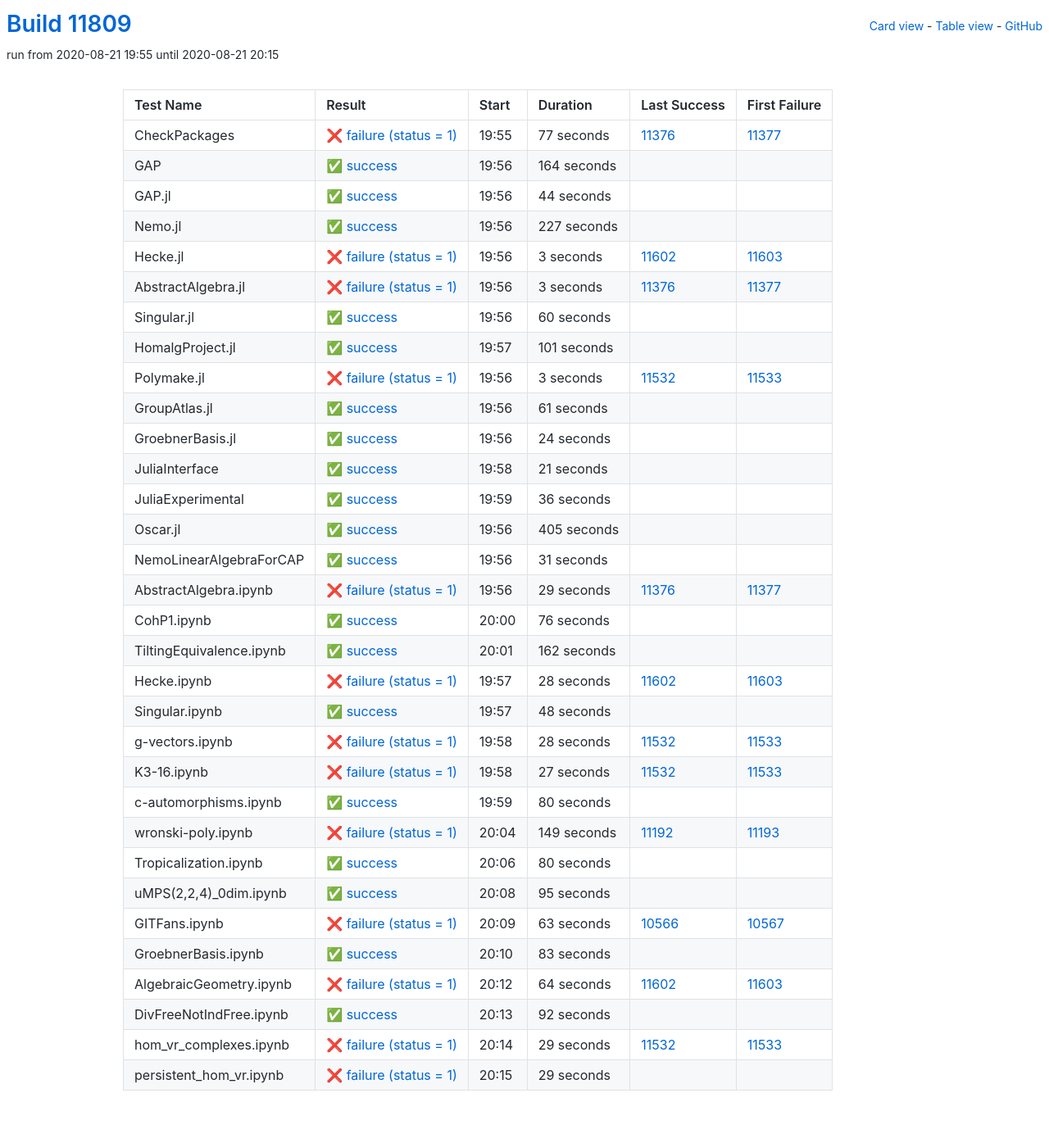
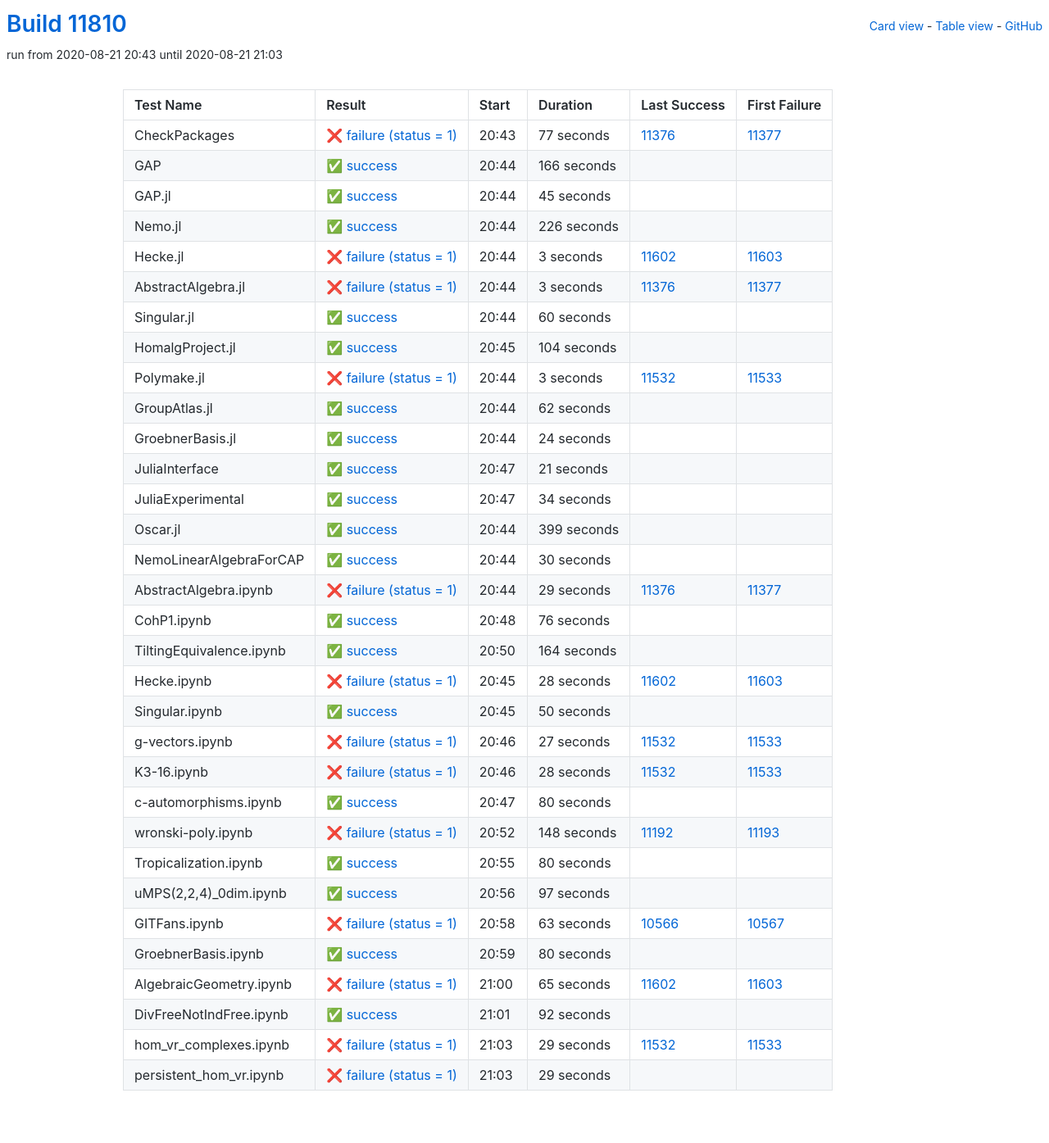
Before and after one commit to oscar-system/oscar-ci-status, a Jekyll site: the page built from table.html, in a window 1280 px wide. Shown: the whole page at 82% size. Built offline with Jekyll 4.4.1, drawn with Linux system fonts in a browser that asks for light colours.

Commit message:
Build #11810

```diff
--- a/_data/ci.yml
+++ b/_data/ci.yml
@@ -1,6 +1,6 @@
 ---
-build: 11809
-build_url: https://oscarci.mathematik.uni-kl.de/job/oscar/11809/
+build: 11810
+build_url: https://oscarci.mathematik.uni-kl.de/job/oscar/11810/
 job: oscar
 organization: oscar-system
 repo: oscar-ci-status
@@ -8,8 +8,8 @@
 tests:
 - name: CheckPackages
   id: checkpackages
-  log: https://oscarci.mathematik.uni-kl.de/job/oscar/11809/artifact/logs/build-11809/CheckPackages.log
-  start: 2020-08-21 19:55
+  log: https://oscarci.mathematik.uni-kl.de/job/oscar/11810/artifact/logs/build-11810/CheckPackages.log
+  start: 2020-08-21 20:43
   success: false
   exitcode: 1
   status: failure
@@ -20,44 +20,44 @@
   first_failure_url: https://oscarci.mathematik.uni-kl.de/job/oscar/11377/
 - name: GAP
   id: gap
-  log: https://oscarci.mathematik.uni-kl.de/job/oscar/11809/artifact/logs/build-11809/GAP.log
-  start: 2020-08-21 19:56
+  log: https://oscarci.mathematik.uni-kl.de/job/oscar/11810/artifact/logs/build-11810/GAP.log
+  start: 2020-08-21 20:44
   success: true
   exitcode: 0
   status: success
-  duration: 164
+  duration: 166
   last_success: false
   last_success_url:
   first_failure: false
   first_failure_url:
 - name: GAP.jl
   id: gap-jl
-  log: https://oscarci.mathematik.uni-kl.de/job/oscar/11809/artifact/logs/build-11809/GAP.jl.log
-  start: 2020-08-21 19:56
+  log: https://oscarci.mathematik.uni-kl.de/job/oscar/11810/artifact/logs/build-11810/GAP.jl.log
+  start: 2020-08-21 20:44
   success: true
   exitcode: 0
   status: success
-  duration: 44
+  duration: 45
   last_success: false
   last_success_url:
   first_failure: false
   first_failure_url:
 - name: Nemo.jl
   id: nemo-jl
-  log: https://oscarci.mathematik.uni-kl.de/job/oscar/11809/artifact/logs/build-11809/Nemo.jl.log
-  start: 2020-08-21 19:56
+  log: https://oscarci.mathematik.uni-kl.de/job/oscar/11810/artifact/logs/build-11810/Nemo.jl.log
+  start: 2020-08-21 20:44
   success: true
   exitcode: 0
   status: success
-  duration: 227
+  duration: 226
   last_success: false
   last_success_url:
   first_failure: false
   first_failure_url:
 - name: Hecke.jl
   id: hecke-jl
-  log: https://oscarci.mathematik.uni-kl.de/job/oscar/11809/artifact/logs/build-11809/Hecke.jl.log
-  start: 2020-08-21 19:56
+  log: https://oscarci.mathematik.uni-kl.de/job/oscar/11810/artifact/logs/build-11810/Hecke.jl.log
+  start: 2020-08-21 20:44
   success: false
   exitcode: 1
   status: failure
@@ -68,8 +68,8 @@
   first_failure_url: https://oscarci.mathematik.uni-kl.de/job/oscar/11603/
 - name: AbstractAlgebra.jl
   id: abstractalgebra-jl
-  log: https://oscarci.mathematik.uni-kl.de/job/oscar/11809/artifact/logs/build-11809/AbstractAlgebra.jl.log
-  start: 2020-08-21 19:56
+  log: https://oscarci.mathematik.uni-kl.de/job/oscar/11810/artifact/logs/build-11810/AbstractAlgebra.jl.log
+  start: 2020-08-21 20:44
   success: false
   exitcode: 1
   status: failure
@@ -80,8 +80,8 @@
   first_failure_url: https://oscarci.mathematik.uni-kl.de/job/oscar/11377/
 - name: Singular.jl
   id: singular-jl
-  log: https://oscarci.mathematik.uni-kl.de/job/oscar/11809/artifact/logs/build-11809/Singular.jl.log
-  start: 2020-08-21 19:56
+  log: https://oscarci.mathematik.uni-kl.de/job/oscar/11810/artifact/logs/build-11810/Singular.jl.log
+  start: 2020-08-21 20:44
   success: true
   exitcode: 0
   status: success
@@ -92,20 +92,20 @@
   first_failure_url:
 - name: HomalgProject.jl
   id: homalgproject-jl
-  log: https://oscarci.mathematik.uni-kl.de/job/oscar/11809/artifact/logs/build-11809/HomalgProject.jl.log
-  start: 2020-08-21 19:57
+  log: https://oscarci.mathematik.uni-kl.de/job/oscar/11810/artifact/logs/build-11810/HomalgProject.jl.log
+  start: 2020-08-21 20:45
   success: true
   exitcode: 0
   status: success
-  duration: 101
+  duration: 104
   last_success: false
   last_success_url:
   first_failure: false
   first_failure_url:
 - name: Polymake.jl
   id: polymake-jl
-  log: https://oscarci.mathematik.uni-kl.de/job/oscar/11809/artifact/logs/build-11809/Polymake.jl.log
-  start: 2020-08-21 19:56
+  log: https://oscarci.mathematik.uni-kl.de/job/oscar/11810/artifact/logs/build-11810/Polymake.jl.log
+  start: 2020-08-21 20:44
   success: false
   exitcode: 1
   status: failure
@@ -116,20 +116,20 @@
   first_failure_url: https://oscarci.mathematik.uni-kl.de/job/oscar/11533/
 - name: GroupAtlas.jl
   id: groupatlas-jl
-  log: https://oscarci.mathematik.uni-kl.de/job/oscar/11809/artifact/logs/build-11809/GroupAtlas.jl.log
-  start: 2020-08-21 19:56
+  log: https://oscarci.mathematik.uni-kl.de/job/oscar/11810/artifact/logs/build-11810/GroupAtlas.jl.log
+  start: 2020-08-21 20:44
   success: true
   exitcode: 0
   status: success
-  duration: 61
+  duration: 62
   last_success: false
   last_success_url:
   first_failure: false
   first_failure_url:
 - name: GroebnerBasis.jl
   id: groebnerbasis-jl
-  log: https://oscarci.mathematik.uni-kl.de/job/oscar/11809/artifact/logs/build-11809/GroebnerBasis.jl.log
-  start: 2020-08-21 19:56
+  log: https://oscarci.mathematik.uni-kl.de/job/oscar/11810/artifact/logs/build-11810/GroebnerBasis.jl.log
+  start: 2020-08-21 20:44
   success: true
   exitcode: 0
   status: success
@@ -140,8 +140,8 @@
   first_failure_url:
 - name: JuliaInterface
   id: juliainterface
-  log: https://oscarci.mathematik.uni-kl.de/job/oscar/11809/artifact/logs/build-11809/JuliaInterface.log
-  start: 2020-08-21 19:58
+  log: https://oscarci.mathematik.uni-kl.de/job/oscar/11810/artifact/logs/build-11810/JuliaInterface.log
+  start: 2020-08-21 20:47
   success: true
   exitcode: 0
   status: success
@@ -152,44 +152,44 @@
   first_failure_url:
 - name: JuliaExperimental
   id: juliaexperimental
-  log: https://oscarci.mathematik.uni-kl.de/job/oscar/11809/artifact/logs/build-11809/JuliaExperimental.log
-  start: 2020-08-21 19:59
+  log: https://oscarci.mathematik.uni-kl.de/job/oscar/11810/artifact/logs/build-11810/JuliaExperimental.log
+  start: 2020-08-21 20:47
   success: true
   exitcode: 0
   status: success
-  duration: 36
+  duration: 34
   last_success: false
   last_success_url:
   first_failure: false
   first_failure_url:
 - name: Oscar.jl
   id: oscar-jl
-  log: https://oscarci.mathematik.uni-kl.de/job/oscar/11809/artifact/logs/build-11809/Oscar.jl.log
-  start: 2020-08-21 19:56
+  log: https://oscarci.mathematik.uni-kl.de/job/oscar/11810/artifact/logs/build-11810/Oscar.jl.log
+  start: 2020-08-21 20:44
   success: true
   exitcode: 0
   status: success
-  duration: 405
+  duration: 399
   last_success: false
   last_success_url:
   first_failure: false
   first_failure_url:
 - name: NemoLinearAlgebraForCAP
   id: nemolinearalgebraforcap
-  log: https://oscarci.mathematik.uni-kl.de/job/oscar/11809/artifact/logs/build-11809/NemoLinearAlgebraForCAP.log
-  start: 2020-08-21 19:56
+  log: https://oscarci.mathematik.uni-kl.de/job/oscar/11810/artifact/logs/build-11810/NemoLinearAlgebraForCAP.log
+  start: 2020-08-21 20:44
   success: true
   exitcode: 0
   status: success
-  duration: 31
+  duration: 30
   last_success: false
   last_success_url:
   first_failure: false
   first_failure_url:
 - name: AbstractAlgebra.ipynb
   id: abstractalgebra-ipynb
-  log: https://oscarci.mathematik.uni-kl.de/job/oscar/11809/artifact/logs/build-11809/AbstractAlgebra.ipynb.log
-  start: 2020-08-21 19:56
+  log: https://oscarci.mathematik.uni-kl.de/job/oscar/11810/artifact/logs/build-11810/AbstractAlgebra.ipynb.log
+  start: 2020-08-21 20:44
   success: false
   exitcode: 1
   status: failure
@@ -200,8 +200,8 @@
   first_failure_url: https://oscarci.mathematik.uni-kl.de/job/oscar/11377/
 - name: CohP1.ipynb
   id: cohp1-ipynb
-  log: https://oscarci.mathematik.uni-kl.de/job/oscar/11809/artifact/logs/build-11809/CohP1.ipynb.log
-  start: 2020-08-21 20:00
+  log: https://oscarci.mathematik.uni-kl.de/job/oscar/11810/artifact/logs/build-11810/CohP1.ipynb.log
+  start: 2020-08-21 20:48
   success: true
   exitcode: 0
   status: success
@@ -212,20 +212,20 @@
   first_failure_url:
 - name: TiltingEquivalence.ipynb
   id: tiltingequivalence-ipynb
-  log: https://oscarci.mathematik.uni-kl.de/job/oscar/11809/artifact/logs/build-11809/TiltingEquivalence.ipynb.log
-  start: 2020-08-21 20:01
+  log: https://oscarci.mathematik.uni-kl.de/job/oscar/11810/artifact/logs/build-11810/TiltingEquivalence.ipynb.log
+  start: 2020-08-21 20:50
   success: true
   exitcode: 0
   status: success
-  duration: 162
+  duration: 164
   last_success: false
   last_success_url:
   first_failure: false
   first_failure_url:
 - name: Hecke.ipynb
   id: hecke-ipynb
-  log: https://oscarci.mathematik.uni-kl.de/job/oscar/11809/artifact/logs/build-11809/Hecke.ipynb.log
-  start: 2020-08-21 19:57
+  log: https://oscarci.mathematik.uni-kl.de/job/oscar/11810/artifact/logs/build-11810/Hecke.ipynb.log
+  start: 2020-08-21 20:45
   success: false
   exitcode: 1
   status: failure
@@ -236,20 +236,32 @@
   first_failure_url: https://oscarci.mathematik.uni-kl.de/job/oscar/11603/
 - name: Singular.ipynb
   id: singular-ipynb
-  log: https://oscarci.mathematik.uni-kl.de/job/oscar/11809/artifact/logs/build-11809/Singular.ipynb.log
-  start: 2020-08-21 19:57
+  log: https://oscarci.mathematik.uni-kl.de/job/oscar/11810/artifact/logs/build-11810/Singular.ipynb.log
+  start: 2020-08-21 20:45
   success: true
   exitcode: 0
   status: success
-  duration: 48
+  duration: 50
   last_success: false
   last_success_url:
   first_failure: false
   first_failure_url:
 - name: g-vectors.ipynb
   id: g-vectors-ipynb
-  log: https://oscarci.mathematik.uni-kl.de/job/oscar/11809/artifact/logs/build-11809/g-vectors.ipynb.log
-  start: 2020-08-21 19:58
+  log: https://oscarci.mathematik.uni-kl.de/job/oscar/11810/artifact/logs/build-11810/g-vectors.ipynb.log
+  start: 2020-08-21 20:46
+  success: false
+  exitcode: 1
+  status: failure
+  duration: 27
+  last_success: 11532
+  last_success_url: https://oscarci.mathematik.uni-kl.de/job/oscar/11532/
+  first_failure: 11533
+  first_failure_url: https://oscarci.mathematik.uni-kl.de/job/oscar/11533/
+- name: K3-16.ipynb
+  id: k3-16-ipynb
+  log: https://oscarci.mathematik.uni-kl.de/job/oscar/11810/artifact/logs/build-11810/K3-16.ipynb.log
+  start: 2020-08-21 20:46
   success: false
   exitcode: 1
   status: failure
@@ -258,22 +270,10 @@
   last_success_url: https://oscarci.mathematik.uni-kl.de/job/oscar/11532/
   first_failure: 11533
   first_failure_url: https://oscarci.mathematik.uni-kl.de/job/oscar/11533/
-- name: K3-16.ipynb
-  id: k3-16-ipynb
-  log: https://oscarci.mathematik.uni-kl.de/job/oscar/11809/artifact/logs/build-11809/K3-16.ipynb.log
-  start: 2020-08-21 19:58
-  success: false
-  exitcode: 1
-  status: failure
-  duration: 27
-  last_success: 11532
-  last_success_url: https://oscarci.mathematik.uni-kl.de/job/oscar/11532/
-  first_failure: 11533
-  first_failure_url: https://oscarci.mathematik.uni-kl.de/job/oscar/11533/
 - name: c-automorphisms.ipynb
   id: c-automorphisms-ipynb
-  log: https://oscarci.mathematik.uni-kl.de/job/oscar/11809/artifact/logs/build-11809/c-automorphisms.ipynb.log
-  start: 2020-08-21 19:59
+  log: https://oscarci.mathematik.uni-kl.de/job/oscar/11810/artifact/logs/build-11810/c-automorphisms.ipynb.log
+  start: 2020-08-21 20:47
   success: true
   exitcode: 0
   status: success
@@ -284,20 +284,20 @@
   first_failure_url:
 - name: wronski-poly.ipynb
   id: wronski-poly-ipynb
-  log: https://oscarci.mathematik.uni-kl.de/job/oscar/11809/artifact/logs/build-11809/wronski-poly.ipynb.log
-  start: 2020-08-21 20:04
+  log: https://oscarci.mathematik.uni-kl.de/job/oscar/11810/artifact/logs/build-11810/wronski-poly.ipynb.log
+  start: 2020-08-21 20:52
   success: false
   exitcode: 1
   status: failure
-  duration: 149
+  duration: 148
   last_success: 11192
   last_success_url: https://oscarci.mathematik.uni-kl.de/job/oscar/11192/
   first_failure: 11193
   first_failure_url: https://oscarci.mathematik.uni-kl.de/job/oscar/11193/
 - name: Tropicalization.ipynb
   id: tropicalization-ipynb
-  log: https://oscarci.mathematik.uni-kl.de/job/oscar/11809/artifact/logs/build-11809/Tropicalization.ipynb.log
-  start: 2020-08-21 20:06
+  log: https://oscarci.mathematik.uni-kl.de/job/oscar/11810/artifact/logs/build-11810/Tropicalization.ipynb.log
+  start: 2020-08-21 20:55
   success: true
   exitcode: 0
   status: success
@@ -308,20 +308,20 @@
   first_failure_url:
 - name: uMPS(2,2,4)_0dim.ipynb
   id: umps-2-2-4-0dim-ipynb
-  log: https://oscarci.mathematik.uni-kl.de/job/oscar/11809/artifact/logs/build-11809/uMPS-2-2-4-_0dim.ipynb.log
-  start: 2020-08-21 20:08
+  log: https://oscarci.mathematik.uni-kl.de/job/oscar/11810/artifact/logs/build-11810/uMPS-2-2-4-_0dim.ipynb.log
+  start: 2020-08-21 20:56
   success: true
   exitcode: 0
   status: success
-  duration: 95
+  duration: 97
   last_success: false
   last_success_url:
   first_failure: false
   first_failure_url:
 - name: GITFans.ipynb
   id: gitfans-ipynb
-  log: https://oscarci.mathematik.uni-kl.de/job/oscar/11809/artifact/logs/build-11809/GITFans.ipynb.log
-  start: 2020-08-21 20:09
+  log: https://oscarci.mathematik.uni-kl.de/job/oscar/11810/artifact/logs/build-11810/GITFans.ipynb.log
+  start: 2020-08-21 20:58
   success: false
   exitcode: 1
   status: failure
@@ -332,32 +332,32 @@
   first_failure_url: https://oscarci.mathematik.uni-kl.de/job/oscar/10567/
 - name: GroebnerBasis.ipynb
   id: groebnerbasis-ipynb
-  log: https://oscarci.mathematik.uni-kl.de/job/oscar/11809/artifact/logs/build-11809/GroebnerBasis.ipynb.log
-  start: 2020-08-21 20:10
+  log: https://oscarci.mathematik.uni-kl.de/job/oscar/11810/artifact/logs/build-11810/GroebnerBasis.ipynb.log
+  start: 2020-08-21 20:59
   success: true
   exitcode: 0
   status: success
-  duration: 83
+  duration: 80
   last_success: false
   last_success_url:
   first_failure: false
   first_failure_url:
 - name: AlgebraicGeometry.ipynb
   id: algebraicgeometry-ipynb
-  log: https://oscarci.mathematik.uni-kl.de/job/oscar/11809/artifact/logs/build-11809/AlgebraicGeometry.ipynb.log
-  start: 2020-08-21 20:12
+  log: https://oscarci.mathematik.uni-kl.de/job/oscar/11810/artifact/logs/build-11810/AlgebraicGeometry.ipynb.log
+  start: 2020-08-21 21:00
   success: false
   exitcode: 1
   status: failure
-  duration: 64
+  duration: 65
   last_success: 11602
   last_success_url: https://oscarci.mathematik.uni-kl.de/job/oscar/11602/
   first_failure: 11603
   first_failure_url: https://oscarci.mathematik.uni-kl.de/job/oscar/11603/
 - name: DivFreeNotIndFree.ipynb
   id: divfreenotindfree-ipynb
-  log: https://oscarci.mathematik.uni-kl.de/job/oscar/11809/artifact/logs/build-11809/DivFreeNotIndFree.ipynb.log
-  start: 2020-08-21 20:13
+  log: https://oscarci.mathematik.uni-kl.de/job/oscar/11810/artifact/logs/build-11810/DivFreeNotIndFree.ipynb.log
+  start: 2020-08-21 21:01
   success: true
   exitcode: 0
   status: success
@@ -368,8 +368,8 @@
   first_failure_url:
 - name: hom_vr_complexes.ipynb
   id: hom-vr-complexes-ipynb
-  log: https://oscarci.mathematik.uni-kl.de/job/oscar/11809/artifact/logs/build-11809/hom_vr_complexes.ipynb.log
-  start: 2020-08-21 20:14
+  log: https://oscarci.mathematik.uni-kl.de/job/oscar/11810/artifact/logs/build-11810/hom_vr_complexes.ipynb.log
+  start: 2020-08-21 21:03
   success: false
   exitcode: 1
   status: failure
@@ -380,8 +380,8 @@
   first_failure_url: https://oscarci.mathematik.uni-kl.de/job/oscar/11533/
 - name: persistent_hom_vr.ipynb
   id: persistent-hom-vr-ipynb
-  log: https://oscarci.mathematik.uni-kl.de/job/oscar/11809/artifact/logs/build-11809/persistent_hom_vr.ipynb.log
-  start: 2020-08-21 20:15
+  log: https://oscarci.mathematik.uni-kl.de/job/oscar/11810/artifact/logs/build-11810/persistent_hom_vr.ipynb.log
+  start: 2020-08-21 21:03
   success: false
   exitcode: 1
   status: failure
```
Also changed, not shown: README.md.
